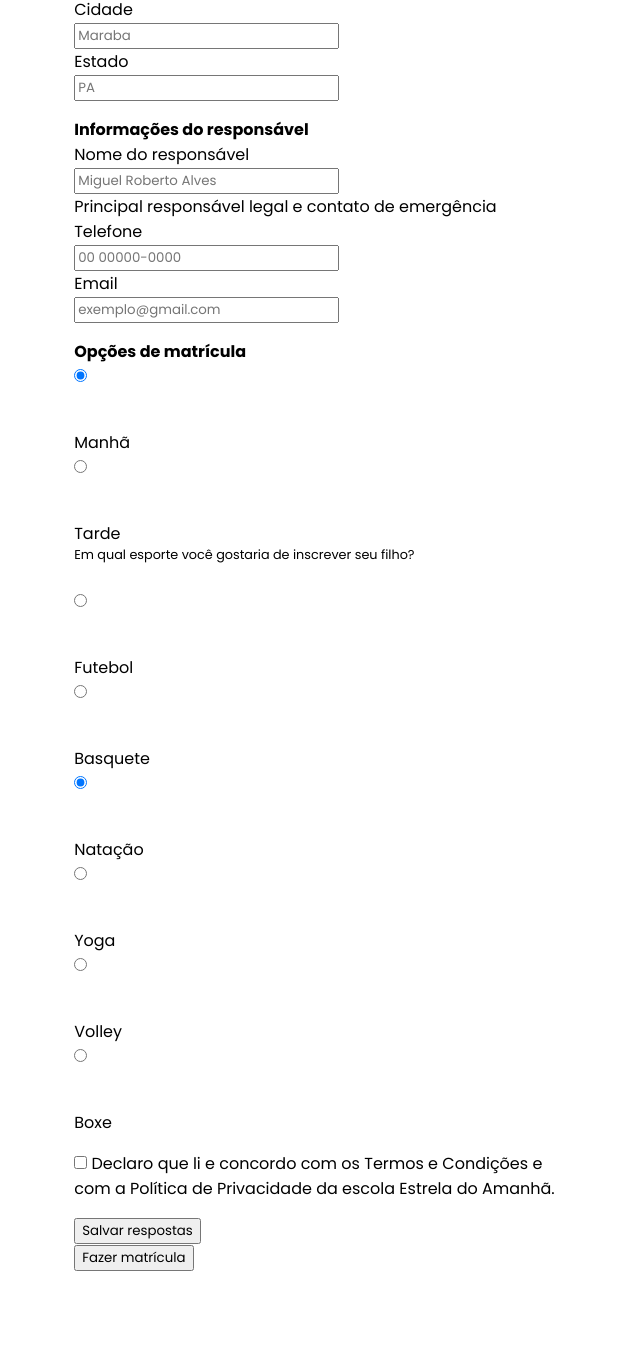
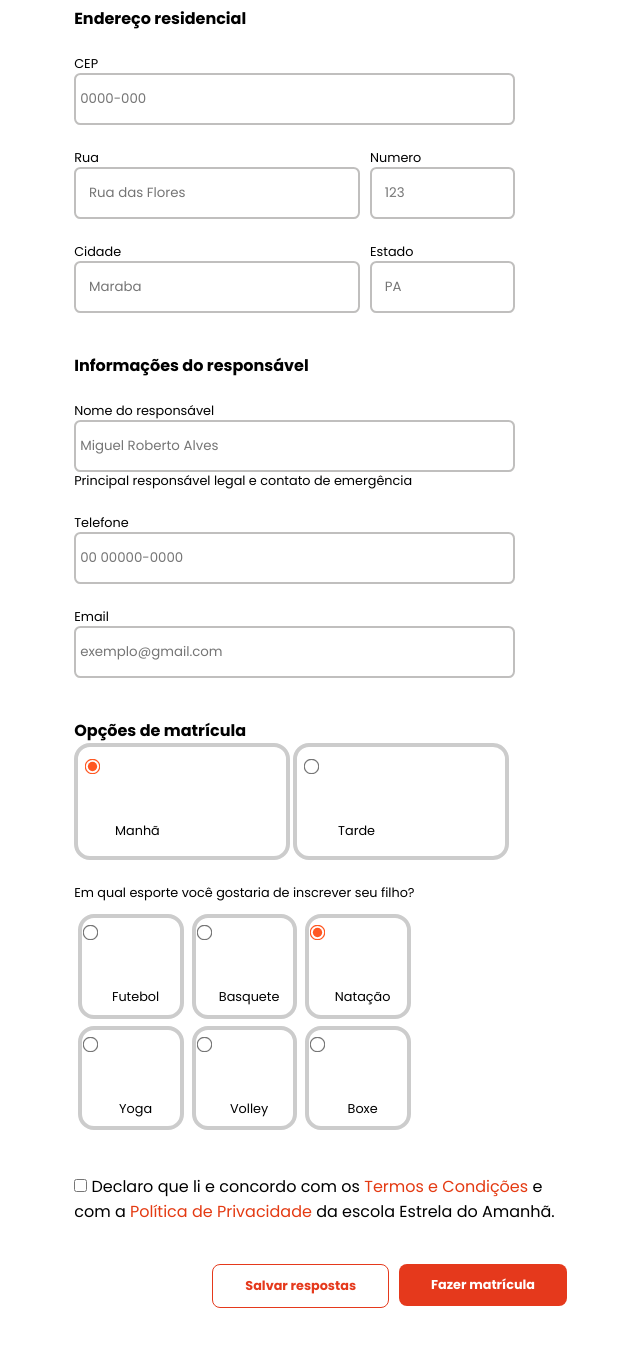
Before and after one commit to Art-vieira/Matriculas, a plain HTML site: page index.html in a window 1280 px wide. Shown: the part 875-2231 px from the top of the page, without its empty margins (9-649 px from the left). Before the commit the page ends 2146 px from the top, so only its background shows below. Drawn offline with Linux system fonts and the light colour scheme; a web font is replaced by a local one.

Commit message:
style.css

```diff
--- a/style.css
+++ b/style.css
@@ -19,7 +19,7 @@ p {
   padding: 2vw 5vw 1.5vw 6.5vw;
   display: grid;
   grid-template-columns: 100%;
-  gap: 1rem;
+  gap: 5vh;
 }
 
 .formulario .topo .voltar {
@@ -28,10 +28,56 @@ p {
 
 .formulario .topo p img {
   margin: 0 0 -0.8vh 0;
+  width: 2vw;
 }
 
 .formulario .topo h2 {
   margin: 1rem 0 0 0;
+}
+
+form {
+  display: flex;
+  flex-direction: column;
+  align-items: flex-start;
+  gap: 3vh;
+}
+
+#nome {
+  width: 33.5vw;
+  height: 3.5vh;
+  padding: 0.5vh;
+}
+
+#data {
+  width: 32vw;
+  height: 2.5vh;
+  padding: 1vh 1vw;
+}
+input[type="date"]::-webkit-calendar-picker-indicator {
+  opacity: 0;
+  cursor: pointer;
+}
+
+#sexo {
+  width: 34.3vw;
+  height: 5vh;
+  padding: 1vh 1vw;
+}
+
+input {
+  transition: border-color 0.3s;
+  border-radius: 0.5vw;
+  border: 0.3vh solid #c0bfbe;
+}
+
+input:hover {
+  border-color: #f3541c;
+}
+
+#info-medicas {
+  width: 32vw;
+  height: 8vh;
+  padding: 1vh 1vw;
 }
 
 .upload-box {
@@ -45,6 +91,11 @@ p {
   border: 0.4vh dashed #999;
   border-radius: 2vh;
   font-size: 2.2vh;
+  transition: background-color 0.3s;
+}
+
+.upload-box:hover {
+  background-color: #dddddd;
 }
 
 label {
@@ -53,6 +104,147 @@ label {
   align-items: flex-start;
   gap: 2vh;
   align-self: stretch;
+  font-size: 1vw;
+}
+
+#cep {
+  width: 33.5vw;
+  height: 5vh;
+  padding: 0.5vh;
+}
+
+.rua {
+  display: flex;
+}
+
+#rua {
+  width: 20vw;
+  height: 4vh;
+  padding: 1vh 1vw;
+  margin: 0 0.8vw 0 0;
+}
+
+#numero {
+  width: 9vw;
+  height: 4vh;
+  padding: 1vh 1vw;
+}
+#cidade {
+  width: 20vw;
+  height: 4vh;
+  padding: 1vh 1vw;
+  margin: 0 0.8vw 0 0;
+}
+#estado {
+  width: 9vw;
+  height: 4vh;
+  padding: 1vh 1vw;
+}
+
+#tamanho {
+  width: 33.5vw;
+  height: 5vh;
+  padding: 0.5vh;
+}
+
+.opcoes label {
+  padding: 1vh 1vw;
+  text-align: center;
+  cursor: pointer;
+  width: 6vw;
+  display: flex;
+  flex-direction: column;
+  align-items: center;
+  justify-content: center;
+  transition: border-color 0.3s;
+}
+
+.turno {
+  display: flex;
+  flex-wrap: wrap;
+  justify-content: space-between;
+  width: 34vw;
+  margin-bottom: 3vh;
+}
+
+
+
+.escolha {
+  border: 0.5vh solid #ccc;
+  border-radius: 2vh;
+  padding: 1vh;
+  width: 15vw;
+}
+
+.esportes {
+  display: flex;
+  width: 34vw;
+  margin-top: 3vh;
+  flex-wrap: wrap;
+  margin-top: -2vh;
+}
+.sports {
+  border: 0.5vh solid #ccc;
+  border-radius: 2vh;
+  padding:  0.3vh 0.2vw 0.1vh 0.3vh  ;
+  width: 7.26vw;
+  margin: 0.3vw
+}
+
+.info2 img{
+  align-items: center;
+  justify-content: center;
+}
+
+.esportes label {
+  display: flex;
+  justify-content: center;
+  flex-wrap: wrap;
+}
+
+.opcoes input[type="radio"] {
+  transform: scale(1.2);
+}
+
+.opcoes input[type="radio"]:checked {
+  accent-color: #ff5722;
+}
+
+.opcoes label img {
+  margin: 1vh 0 -1vh 0;
+}
+
+.opcoes input {
+  border-color: #999;
+}
+
+.final {
+  display: flex;
+  gap: 10px;
+  justify-content: flex-end;
+}
+
+.botao1 button,
+.botao2 button{
+  padding: 1.5vh 2.5vw;
+  border-radius: 8px;
+  font-weight: bold;
+  font-size: 1vw;
+  cursor: pointer;
+  border: none;
+  outline: none;
+  margin-bottom: 3rem;
+}
+
+.botao1 button{
+  border: 1.5px solid #e5391c;
+  background-color: transparent;
+  color: #e5391c;
+}
+
+.botao2 button{
+  background-color: #e5391c;
+  color: white;
 }
 
 .fixo {
@@ -72,7 +264,7 @@ h1 {
   font-size: 2.25vw;
 }
 
-.fixo h1 span {
+span {
   color: rgba(228, 58, 18, 1);
 }
 
```
